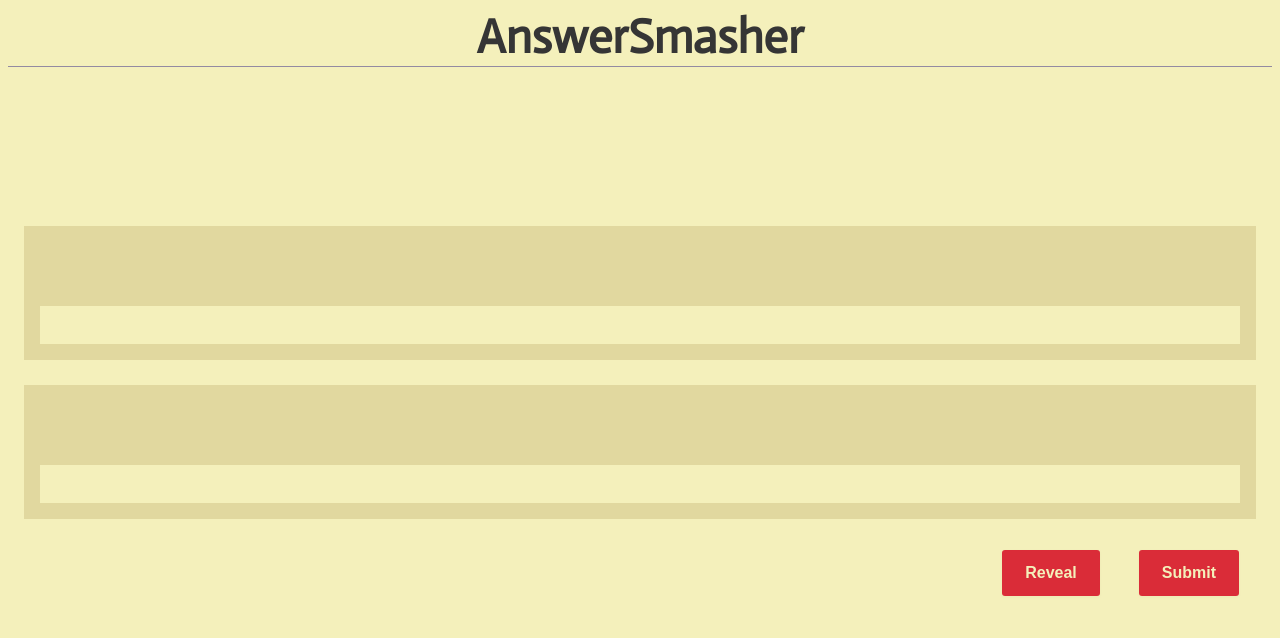
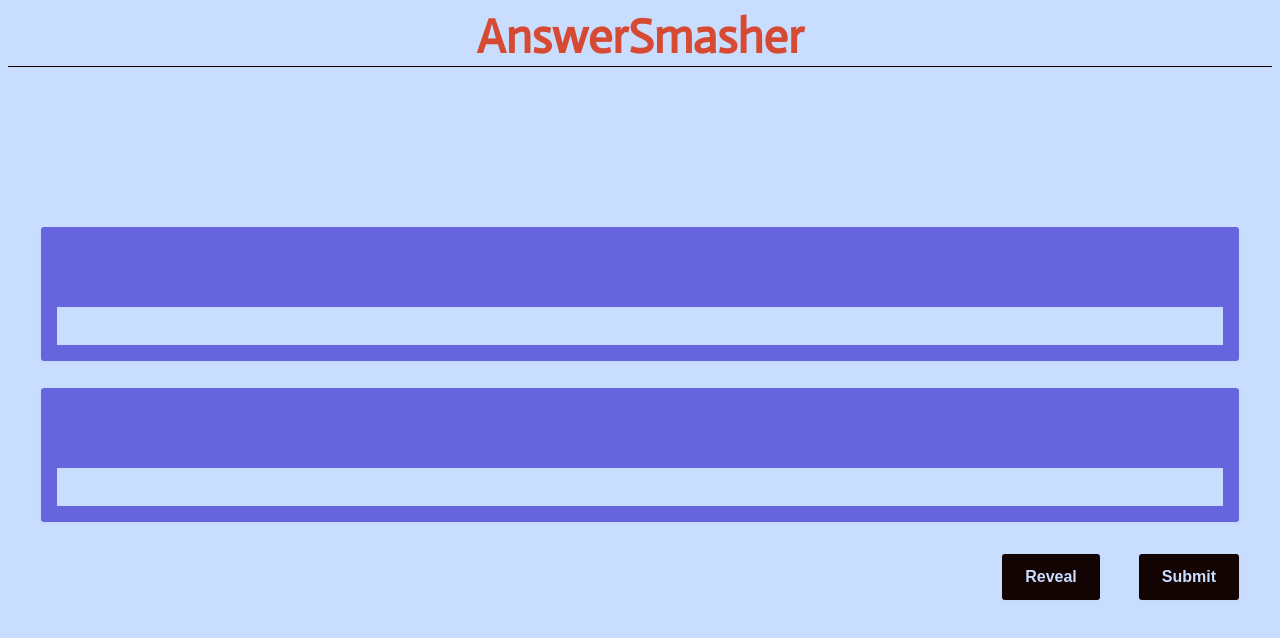
Before and after one commit to colbeseder/answerSmasher, a website: page frontend/static/index.html in a window 1280 px wide. Drawn offline with Linux system fonts and the light colour scheme; files that its build step writes are made by us from their sources; no server answers; files whose address does not match are found by name.

Commit message:
New color palette (#3)

```diff
--- a/frontend/static/style.css
+++ b/frontend/static/style.css
@@ -1,26 +1,26 @@
 :root {
-/* CSS HEX */
---rose-madder: #da2c38ff;
---jet: #353535ff;
---cool-grey: #938ba1ff;
---blond: #f4f0bbff;
---deep-champagne: #e1d89f;
+    --xiketic: #130303;
+    --cinnabar: #D64933;
+    --cool-grey: #938ba1ff;
+    --periwinkle-crayola: #C9DDFF;
+    --state-blue: #6665DD;
 }
 
 body {
-    background-color: var(--blond);
+    background-color: var(--periwinkle-crayola);
     font-family: Actor, Verdana, Geneva, Tahoma, sans-serif;
-    color: var(--jet)
+    color: var(--xiketic)
 }
 
 h1 {
-    border-bottom: solid 1px var(--cool-grey);
+    border-bottom: solid 1px var(--xiketic);
     text-align: center;
     font-size: xxx-large;
+    color: var(--cinnabar)
 }
 
 div[contenteditable=true] {
-    background-color: var(--blond);
+    background-color: var(--periwinkle-crayola);
 }
 
 div.q {
@@ -28,12 +28,17 @@
     height: auto;
     padding: 0.5em;
     margin-left: auto;
-    background-color: var(--deep-champagne);
-    color: var(--rose-madder);
+    background-color: var(--state-blue);
+    color: var(--xiketic);
     font-size: xx-large;
     margin-right: auto;
     margin-top: 15px;
     margin-bottom: 25px;
+    background-clip: padding-box;
+    border: 1px solid transparent;
+    border-radius: 0.25rem;
+    box-shadow: rgb(0 0 0 / 2%) 0 1px 3px 0;
+    box-sizing: border-box;
 }
 
 
@@ -48,7 +53,7 @@
 
 #def {
     margin-top: 2.5em;
-    color: var(--jet);
+    color: var(--xiketic);
     height: 5em;
     margin-left: 2.5em;
     font-size: larger;
@@ -64,12 +69,12 @@
     float: right;
     align-items: center;
     background-clip: padding-box;
-    background-color: var(--rose-madder);
+    background-color: var(--xiketic);
     border: 1px solid transparent;
     border-radius: 0.25rem;
     box-shadow: rgb(0 0 0 / 2%) 0 1px 3px 0;
     box-sizing: border-box;
-    color: var(--blond);
+    color: var(--periwinkle-crayola);
     font-size: 16px;
     font-weight: 600;
     min-height: 3rem;
```
